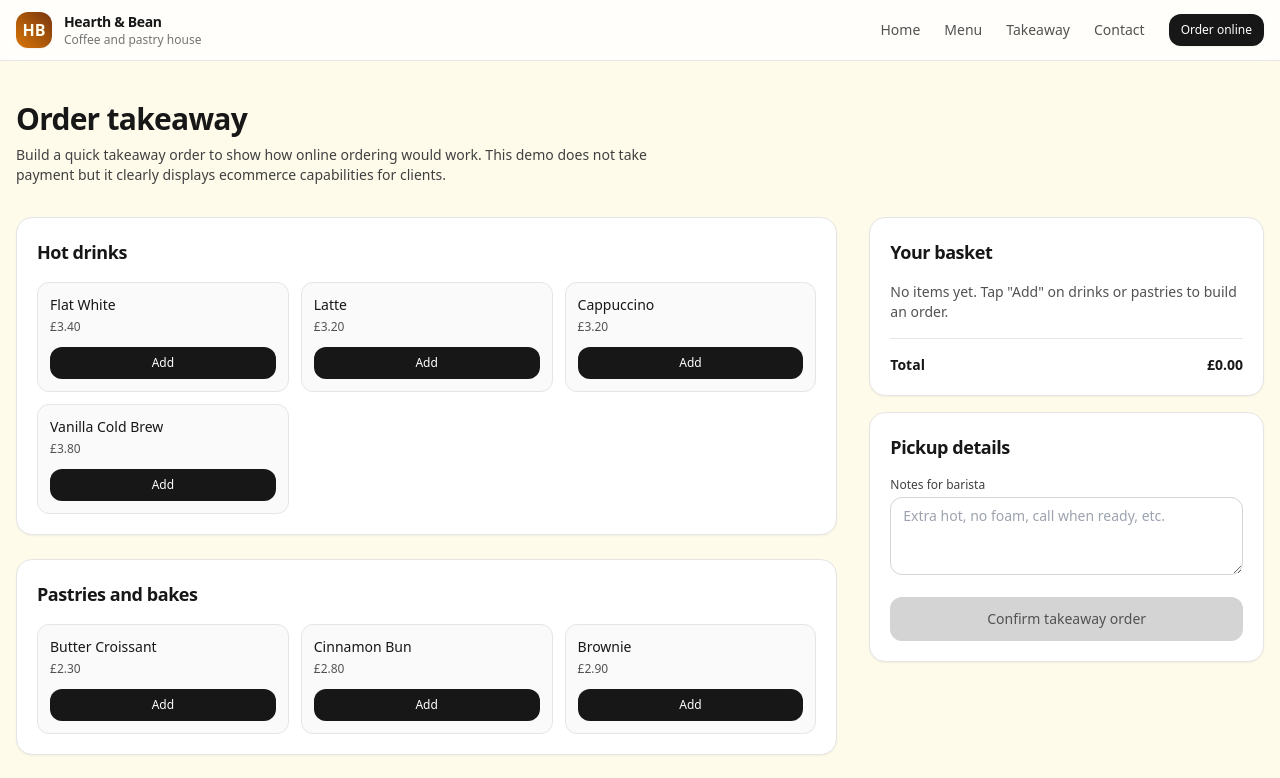
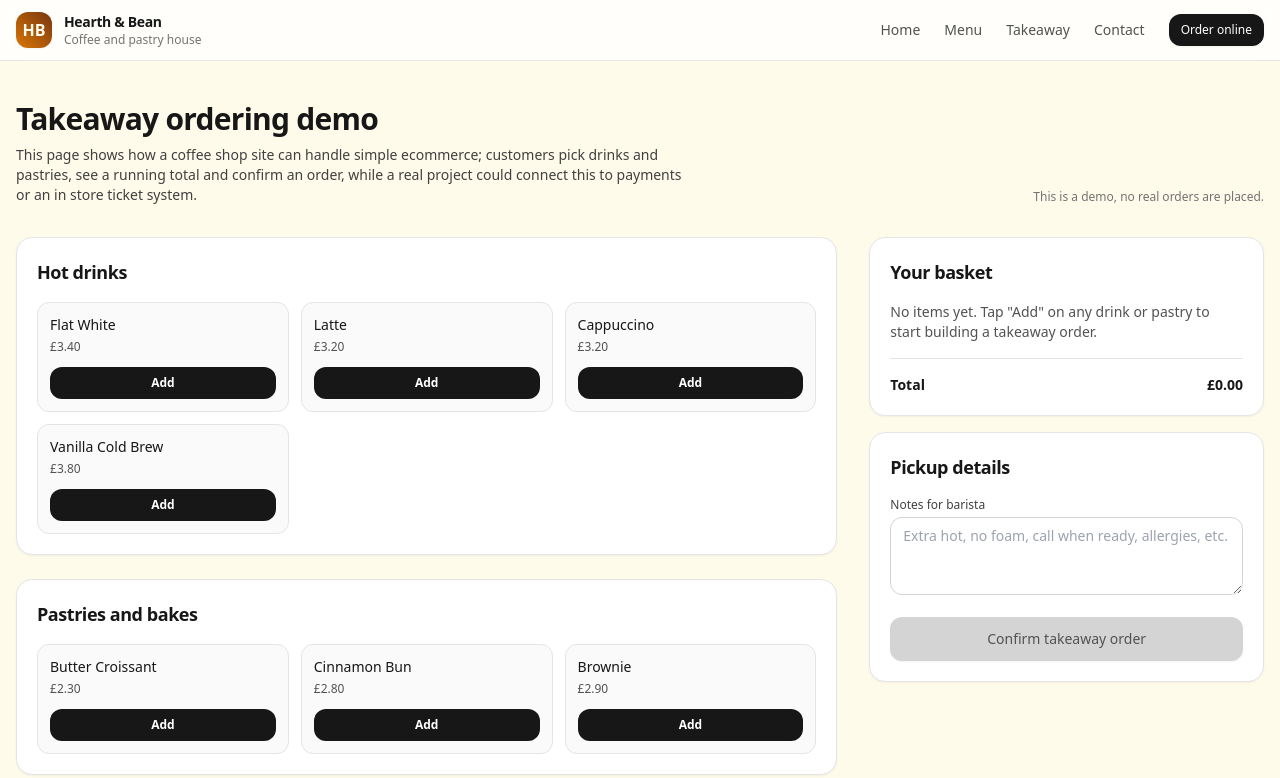
Before and after one commit to MrG788/premium-site-template, a Next.js app: page /takeaway in a window 1280 px wide. Shown: the top 778 px of the page. Built offline with nearby package versions, Linux system fonts and the light colour scheme.

Commit message:
Update takeaway.jsx

```diff
--- a/pages/takeaway.jsx
+++ b/pages/takeaway.jsx
@@ -36,6 +36,7 @@ export default function TakeawayPage() {
         type,
       },
     ]);
+    setSubmitted(false);
   }
 
   function removeItem(id) {
@@ -50,22 +51,34 @@ export default function TakeawayPage() {
   }
 
   return (
-    <main className="min-h-screen bg-amber-50 text-neutral-900">
+    <main className="min-h-screen bg-amber-50">
       <NavBar />
 
       <section className="mx-auto max-w-7xl px-4 py-10">
-        <h1 className="text-3xl font-bold tracking-tight">Order takeaway</h1>
-        <p className="mt-2 text-sm text-neutral-700 max-w-2xl">
-          Build a quick takeaway order to show how online ordering would work.
-          This demo does not take payment but it clearly displays ecommerce
-          capabilities for clients.
-        </p>
+        <div className="flex flex-col gap-2 md:flex-row md:items-end md:justify-between">
+          <div>
+            <h1 className="text-3xl font-bold tracking-tight">
+              Takeaway ordering demo
+            </h1>
+            <p className="mt-2 max-w-2xl text-sm text-neutral-700">
+              This page shows how a coffee shop site can handle simple ecommerce;
+              customers pick drinks and pastries, see a running total and confirm an order,
+              while a real project could connect this to payments or an in store ticket system.
+            </p>
+          </div>
+          <p className="text-xs text-neutral-500">
+            This is a demo, no real orders are placed.
+          </p>
+        </div>
 
-        <div className="mt-8 grid lg:grid-cols-3 gap-8">
-          {/* Menu columns */}
-          <div className="lg:col-span-2 space-y-6">
+        <div className="mt-8 grid gap-8 lg:grid-cols-3">
+          {/* Left side menu */}
+          <div className="space-y-6 lg:col-span-2">
             <Card title="Hot drinks">
-              <ItemGrid items={DRINKS} onAdd={(item) => addItem(item, "drink")} />
+              <ItemGrid
+                items={DRINKS}
+                onAdd={(item) => addItem(item, "drink")}
+              />
             </Card>
 
             <Card title="Pastries and bakes">
@@ -89,7 +102,8 @@ export default function TakeawayPage() {
             <Card title="Your basket">
               {basket.length === 0 ? (
                 <p className="text-sm text-neutral-600">
-                  No items yet. Tap "Add" on drinks or pastries to build an order.
+                  No items yet. Tap "Add" on any drink or pastry to start building
+                  a takeaway order.
                 </p>
               ) : (
                 <ul className="space-y-2 text-sm">
@@ -110,7 +124,7 @@ export default function TakeawayPage() {
                         </span>
                         <button
                           onClick={() => removeItem(item.id)}
-                          className="text-xs px-2 py-1 rounded-lg border border-neutral-300 hover:bg-neutral-100"
+                          className="rounded-lg border border-neutral-300 px-2 py-1 text-xs hover:bg-neutral-100"
                         >
                           Remove
                         </button>
@@ -129,27 +143,27 @@ export default function TakeawayPage() {
             </Card>
 
             <Card title="Pickup details">
-              <label className="block text-xs font-medium text-neutral-700 mb-1">
+              <label className="mb-1 block text-xs font-medium text-neutral-700">
                 Notes for barista
               </label>
               <textarea
                 rows={3}
                 className="w-full rounded-xl border border-neutral-300 px-3 py-2 text-sm focus:outline-none focus:ring-2 focus:ring-amber-500"
-                placeholder="Extra hot, no foam, call when ready, etc."
+                placeholder="Extra hot, no foam, call when ready, allergies, etc."
                 value={note}
                 onChange={(e) => setNote(e.target.value)}
               />
               <button
                 onClick={submitOrder}
                 disabled={basket.length === 0}
-                className="mt-4 w-full px-4 py-3 rounded-xl bg-amber-900 text-amber-50 text-sm font-medium disabled:bg-neutral-300 disabled:text-neutral-600"
+                className="mt-4 w-full rounded-xl bg-neutral-900 px-4 py-3 text-sm font-medium text-white shadow-sm transition hover:bg-neutral-800 disabled:cursor-not-allowed disabled:bg-neutral-300 disabled:text-neutral-600"
               >
                 Confirm takeaway order
               </button>
               {submitted && (
-                <p className="mt-3 text-xs text-emerald-700 bg-emerald-50 border border-emerald-200 rounded-xl px-3 py-2">
-                  Demo complete - in a real build this order would be sent to the
-                  coffee shop as a ticket, email or on screen dashboard.
+                <p className="mt-3 rounded-xl border border-emerald-200 bg-emerald-50 px-3 py-2 text-xs text-emerald-700">
+                  Demo complete, in a live build this order would be sent to the
+                  coffee shop as an email, ticket or on screen dashboard.
                 </p>
               )}
             </Card>
@@ -181,17 +195,17 @@ function ItemGrid({ items, onAdd, small }) {
       {items.map((item) => (
         <div
           key={item.id}
-          className="rounded-xl border border-neutral-200 bg-neutral-50 p-3 flex flex-col justify-between"
+          className="flex flex-col justify-between rounded-xl border border-neutral-200 bg-neutral-50 p-3 transition hover:-translate-y-0.5 hover:border-amber-300 hover:bg-white hover:shadow-sm"
         >
           <div>
             <p className="text-sm font-medium">{item.name}</p>
-            <p className="text-xs text-neutral-600 mt-1">
+            <p className="mt-1 text-xs text-neutral-600">
               £{item.price.toFixed(2)}
             </p>
           </div>
           <button
             onClick={() => onAdd(item)}
-            className="mt-3 text-xs px-3 py-2 rounded-xl bg-neutral-900 text-white hover:bg-neutral-800"
+            className="mt-3 rounded-xl bg-neutral-900 px-3 py-2 text-xs font-semibold text-white hover:bg-neutral-800"
           >
             Add
           </button>
```
